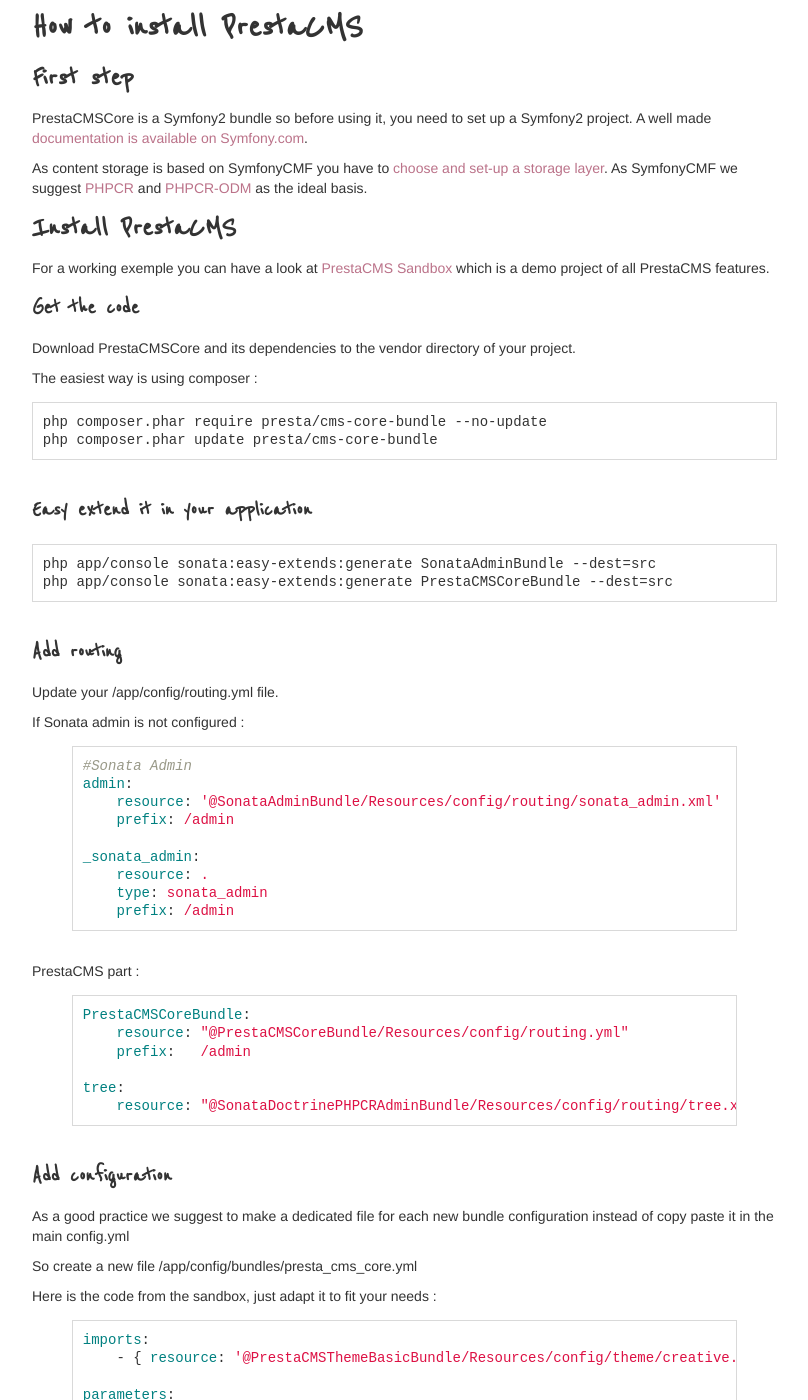
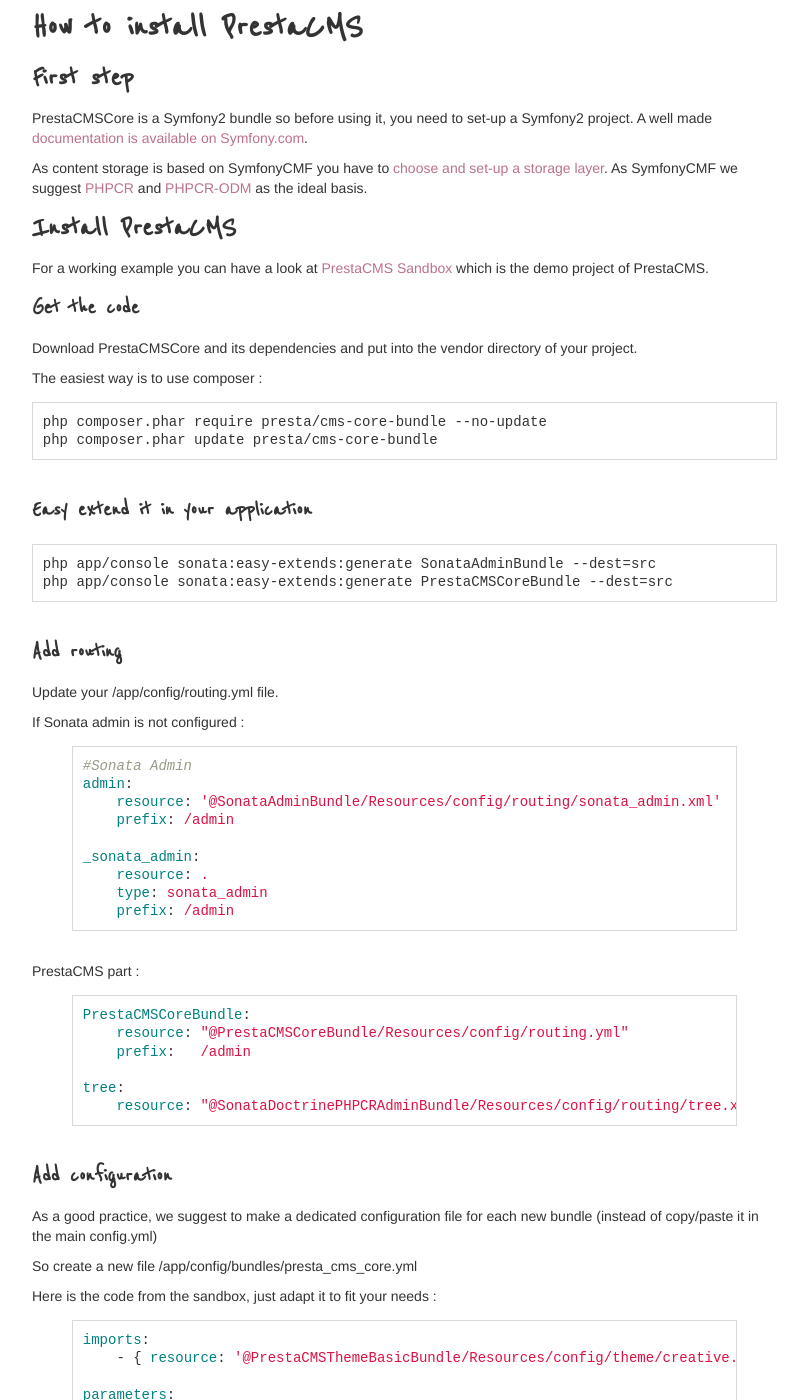
Before and after one commit to mooahmad/prestaconcept.github.io, a Jekyll site: the page built from presta-cms-core/developer-guide/installation.md, in a window 1280 px wide and 1400 px high, scrolled down 316 px. Shown: the whole window, without its empty margins (363-1171 px from the left). Built offline with Jekyll 4.4.1, drawn with Linux system fonts in a browser that asks for light colours; some of the changed text lies outside the part shown; grey boxes are pictures that could not be loaded.

Commit message:
#17 Typo and improve readability.

```diff
--- a/presta-cms-core/developer-guide/installation.md
+++ b/presta-cms-core/developer-guide/installation.md
@@ -9,7 +9,7 @@
 
 ## First step
 
-PrestaCMSCore is a Symfony2 bundle so before using it, you need to set up a Symfony2 project.
+PrestaCMSCore is a Symfony2 bundle so before using it, you need to set-up a Symfony2 project.
 A well made [documentation is available on Symfony.com][1].
 
 As content storage is based on SymfonyCMF you have to [choose and set-up a storage layer][2].
@@ -18,13 +18,13 @@
 
 ## Install PrestaCMS
 
-For a working exemple you can have a look at [PrestaCMS Sandbox][5] which is a demo project of all PrestaCMS features.
+For a working example you can have a look at [PrestaCMS Sandbox][5] which is the demo project of PrestaCMS.
 
 ### Get the code
 
-Download PrestaCMSCore and its dependencies to the vendor directory of your project.
+Download PrestaCMSCore and its dependencies and put into the vendor directory of your project.
 
-The easiest way is using composer :
+The easiest way is to use composer :
 
     php composer.phar require presta/cms-core-bundle --no-update
     php composer.phar update presta/cms-core-bundle
@@ -66,8 +66,8 @@
 
 ### Add configuration
 
-As a good practice we suggest to make a dedicated file for each new bundle configuration instead of copy paste it
-in the main config.yml
+As a good practice, we suggest to make a dedicated configuration file for each new bundle (instead of copy/paste it
+in the main config.yml)
 
 So create a new file /app/config/bundles/presta_cms_core.yml
 
```
Also changed, not shown: other parts of presta-cms-core/developer-guide/installation.md (+3 -3 lines).
